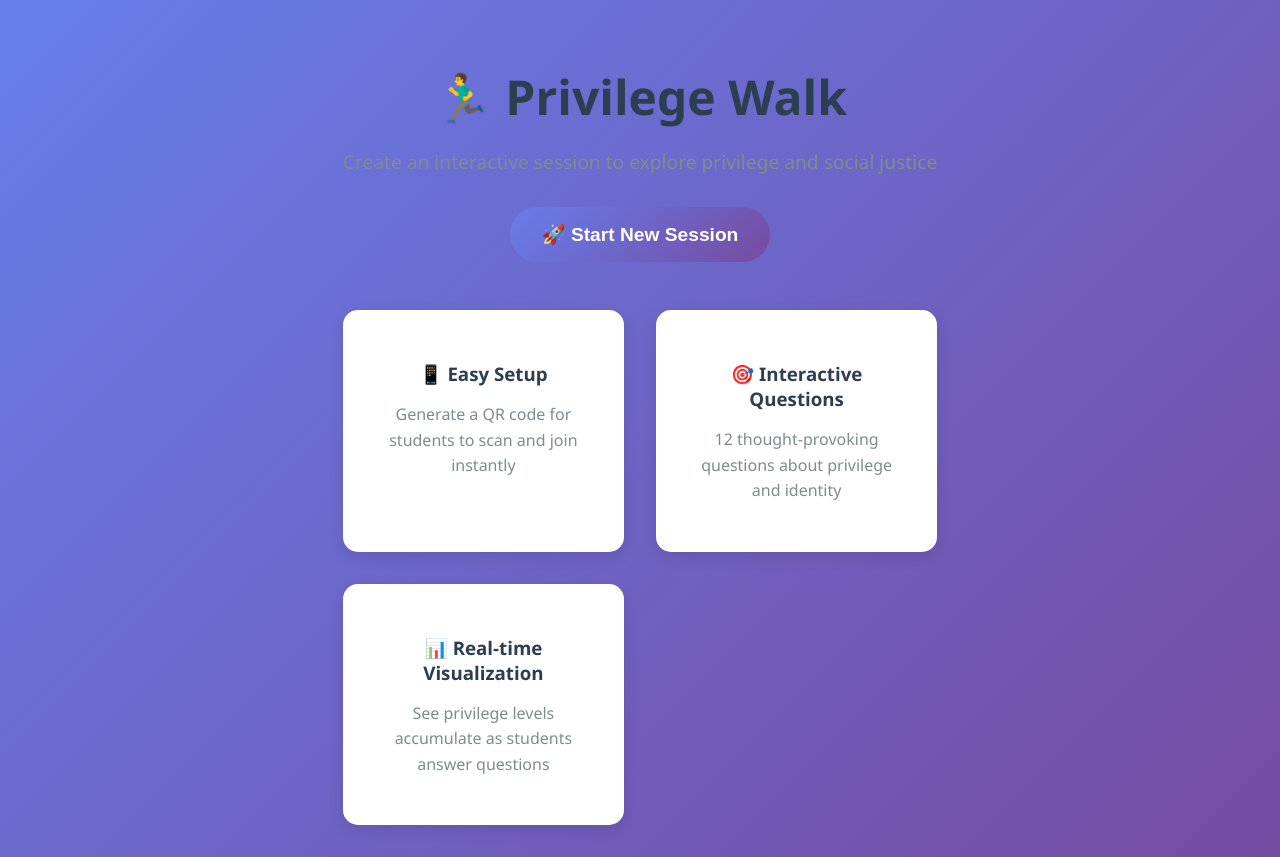
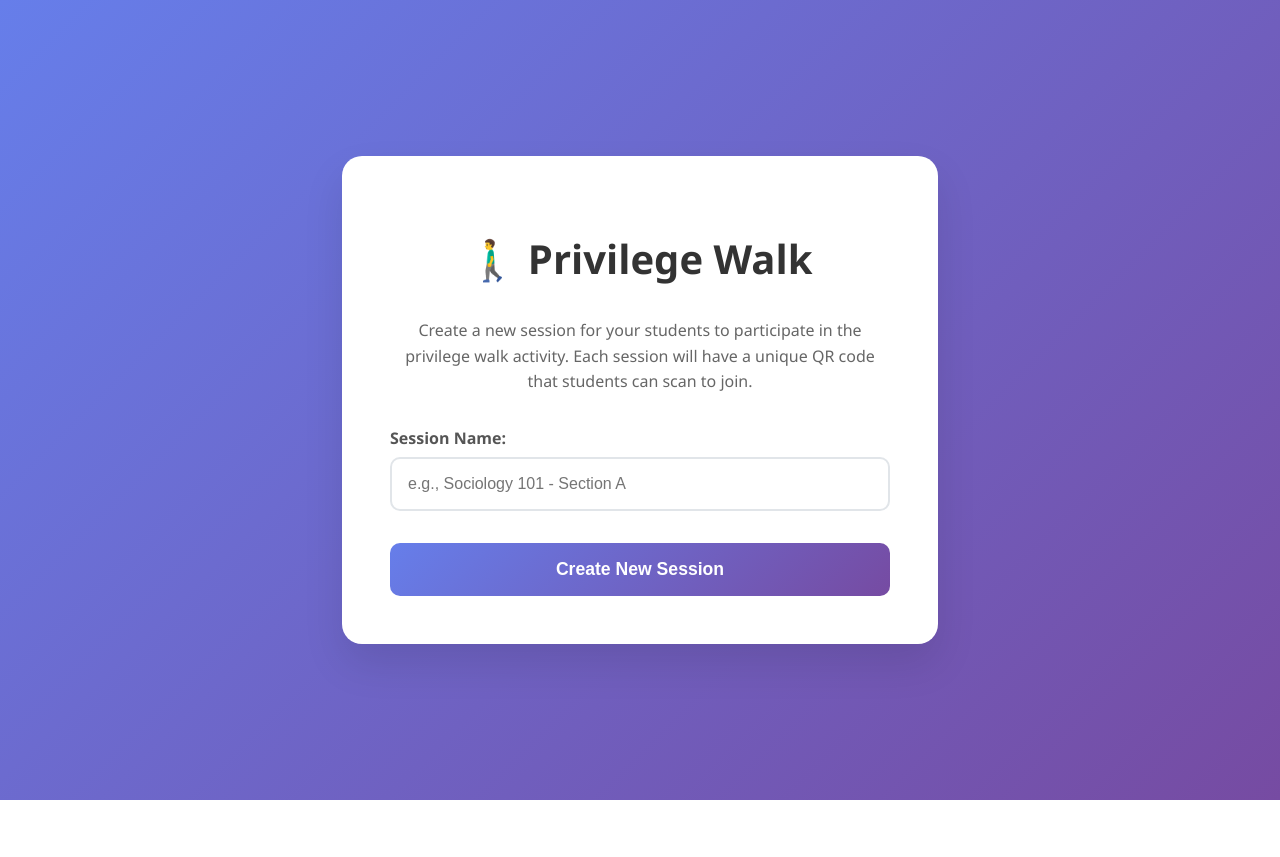
Before and after one commit to fred-dev/Privilage_walk, a Flask app: page / in a window 1280 px wide. After the commit the page ends 800 px from the top, so only its background shows below. Run offline with Flask 3, Linux system fonts and the light colour scheme.

Commit message:
Restore original working design with minimal fixes
- Restore original main page form and styling
- Remove only network info and debug controls from instructor page
- Keep resume button and essential fixes
- Maintain working session creation functionality
- Fix 'Question 1 of 0' bug and student answer submission
- Clean up unnecessary elements while preserving core functionality

```diff
--- a/templates/index.html
+++ b/templates/index.html
@@ -17,107 +17,126 @@
         }
 
         .container {
-            max-width: 800px;
-            margin: 0 auto;
-            padding: 2rem;
+            background: white;
+            padding: 3rem;
+            border-radius: 20px;
+            box-shadow: 0 20px 40px rgba(0,0,0,0.1);
             text-align: center;
+            max-width: 500px;
+            width: 90%;
         }
 
-        .hero {
-            margin-bottom: 3rem;
+        h1 {
+            color: #333;
+            margin-bottom: 2rem;
+            font-size: 2.5rem;
         }
 
-        .hero h1 {
-            font-size: 3rem;
-            color: #2c3e50;
-            margin-bottom: 1rem;
+        .form-group {
+            margin-bottom: 2rem;
+            text-align: left;
         }
 
-        .hero p {
-            font-size: 1.2rem;
-            color: #7f8c8d;
-            margin-bottom: 2rem;
+        label {
+            display: block;
+            margin-bottom: 0.5rem;
+            color: #555;
+            font-weight: 600;
         }
 
-        .cta-button {
+        input[type="text"] {
+            width: 100%;
+            padding: 1rem;
+            border: 2px solid #e1e5e9;
+            border-radius: 10px;
+            font-size: 1rem;
+            transition: border-color 0.3s ease;
+            box-sizing: border-box;
+        }
+
+        input[type="text"]:focus {
+            outline: none;
+            border-color: #667eea;
+        }
+
+        button {
             background: linear-gradient(135deg, #667eea 0%, #764ba2 100%);
             color: white;
             border: none;
             padding: 1rem 2rem;
-            font-size: 1.2rem;
-            border-radius: 50px;
+            border-radius: 10px;
+            font-size: 1.1rem;
+            font-weight: 600;
             cursor: pointer;
-            transition: all 0.3s ease;
-            font-weight: 600;
+            transition: transform 0.2s ease;
+            width: 100%;
         }
 
-        .cta-button:hover {
+        button:hover {
             transform: translateY(-2px);
-            box-shadow: 0 10px 25px rgba(102, 126, 234, 0.3);
         }
 
-        .features {
-            display: grid;
-            grid-template-columns: repeat(auto-fit, minmax(250px, 1fr));
-            gap: 2rem;
-            margin-top: 3rem;
-        }
-
-        .feature {
-            background: white;
-            padding: 2rem;
-            border-radius: 15px;
-            box-shadow: 0 5px 15px rgba(0, 0, 0, 0.1);
-            transition: transform 0.3s ease;
-        }
-
-        .feature:hover {
-            transform: translateY(-5px);
-        }
-
-        .feature h3 {
-            color: #2c3e50;
-            margin-bottom: 1rem;
-        }
-
-        .feature p {
-            color: #7f8c8d;
+        .description {
+            color: #666;
+            margin-bottom: 2rem;
             line-height: 1.6;
         }
     </style>
 </head>
 <body>
     <div class="container">
-        <div class="hero">
-            <h1>🏃‍♂️ Privilege Walk</h1>
-            <p>Create an interactive session to explore privilege and social justice</p>
-            <button class="cta-button" onclick="createSession()">🚀 Start New Session</button>
-        </div>
+        <h1>🚶‍♂️ Privilege Walk</h1>
+        <p class="description">
+            Create a new session for your students to participate in the privilege walk activity.
+            Each session will have a unique QR code that students can scan to join.
+        </p>
 
-        <div class="features">
-            <div class="feature">
-                <h3>📱 Easy Setup</h3>
-                <p>Generate a QR code for students to scan and join instantly</p>
+        <form id="createSessionForm">
+            <div class="form-group">
+                <label for="sessionName">Session Name:</label>
+                <input type="text" id="sessionName" name="sessionName"
+                       placeholder="e.g., Sociology 101 - Section A" required>
             </div>
-            <div class="feature">
-                <h3>🎯 Interactive Questions</h3>
-                <p>12 thought-provoking questions about privilege and identity</p>
-            </div>
-            <div class="feature">
-                <h3>📊 Real-time Visualization</h3>
-                <p>See privilege levels accumulate as students answer questions</p>
-            </div>
-        </div>
+
+            <button type="submit">Create New Session</button>
+        </form>
     </div>
 
     <script>
-        function createSession() {
-            // Generate a random session ID
-            const sessionId = Math.random().toString(36).substring(2, 15);
+        document.getElementById('createSessionForm').addEventListener('submit', async function(e) {
+            e.preventDefault();
 
-            // Redirect to instructor view with the new session
-            window.location.href = `/instructor/${sessionId}`;
-        }
+            const sessionName = document.getElementById('sessionName').value;
+            const button = document.querySelector('button');
+            const originalText = button.textContent;
+
+            button.textContent = 'Creating...';
+            button.disabled = true;
+
+            try {
+                const response = await fetch('/create_session', {
+                    method: 'POST',
+                    headers: {
+                        'Content-Type': 'application/x-www-form-urlencoded',
+                    },
+                    body: `session_name=${encodeURIComponent(sessionName)}`
+                });
+
+                const data = await response.json();
+
+                if (data.session_id) {
+                    window.location.href = `/instructor/${data.session_id}`;
+                } else {
+                    alert('Error creating session');
+                }
+            } catch (error) {
+                console.error('Error:', error);
+                alert('Error creating session');
+            } finally {
+                button.textContent = originalText;
+                button.disabled = false;
+            }
+        });
     </script>
 </body>
 </html>
```
Also changed, not shown: templates/instructor.html (+76 -64 lines).
